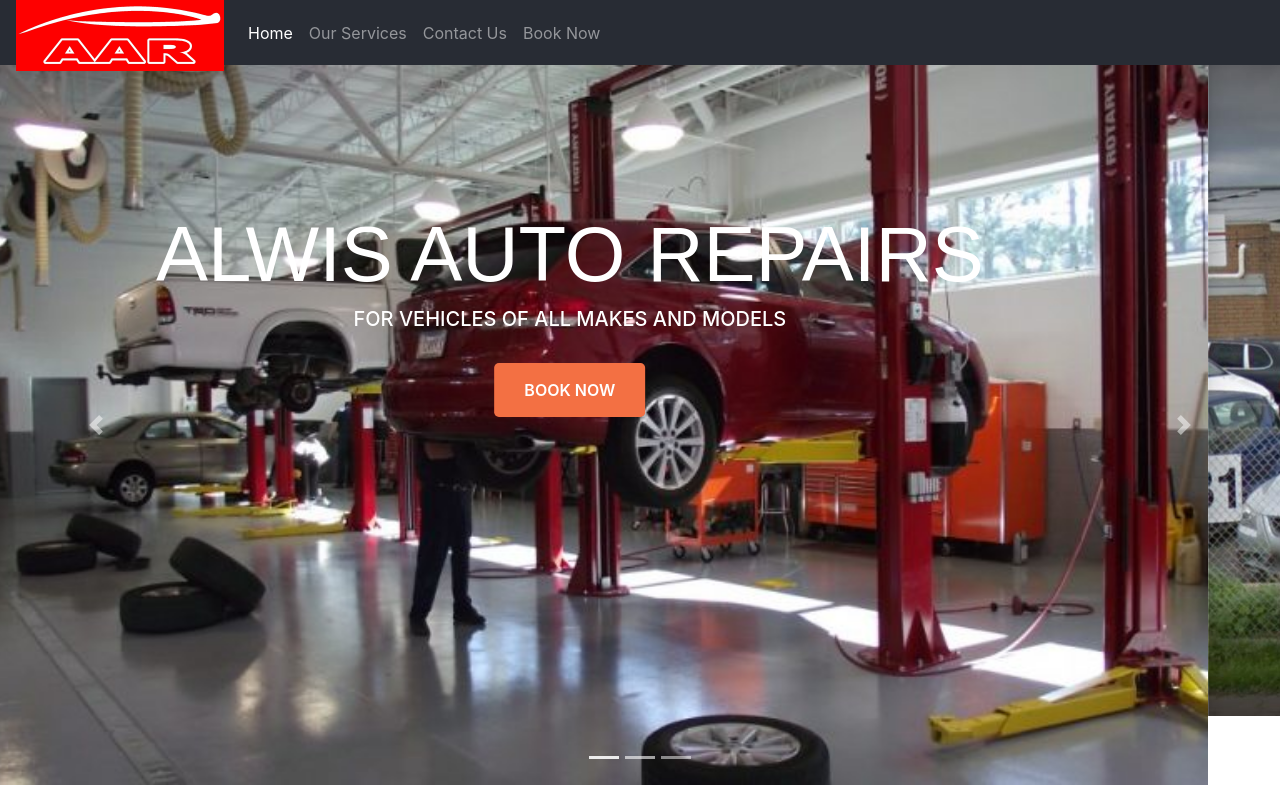
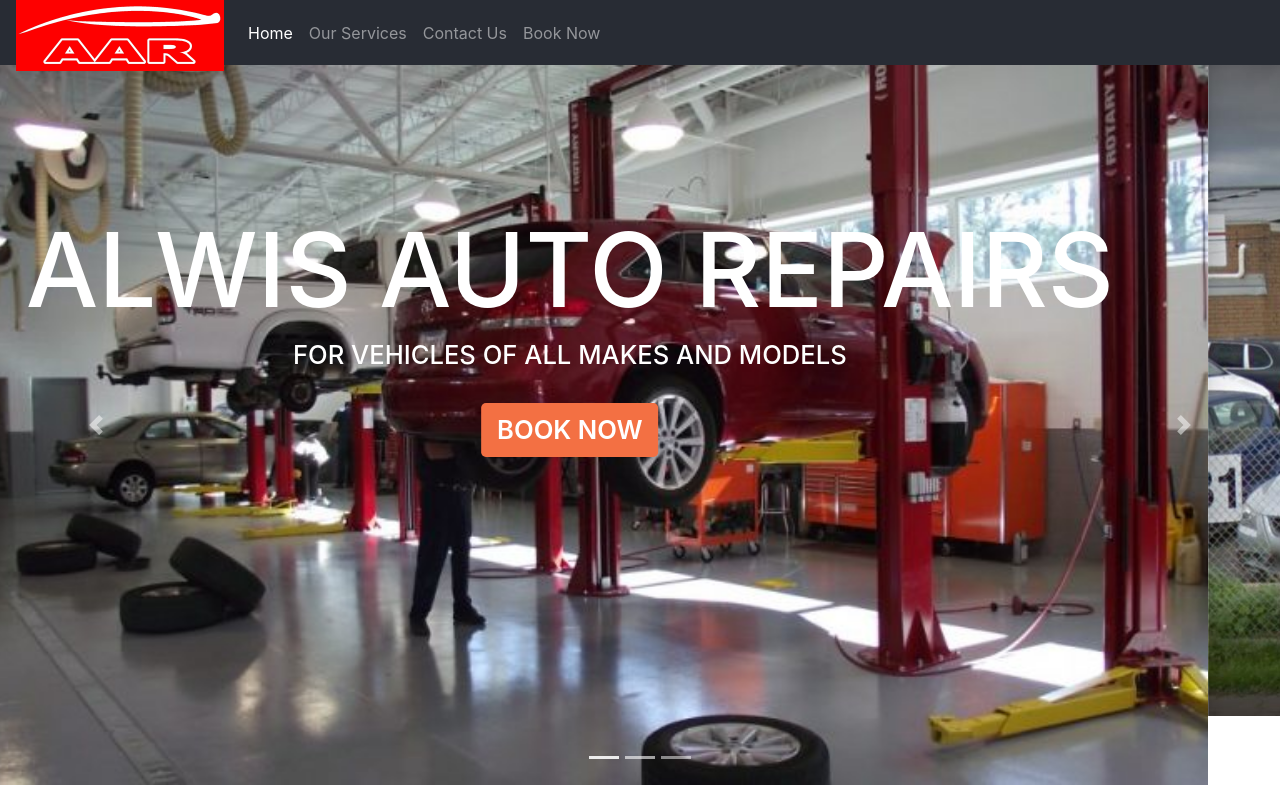
Before and after one commit to amindri/auto-website, a React (Create React App) app: page / in a window 1280 px wide. Built offline with nearby package versions, Linux system fonts and the light colour scheme.

Commit message:
removing fixed sizes

```diff
--- a/src/components/Carousle/Carousle.css
+++ b/src/components/Carousle/Carousle.css
@@ -7,22 +7,22 @@
     color: #fff;
 }
 
-.header-text h2 {
-    font-size: 78px;
+.header-text h1{
+    text-align: center;
+    /*font-size: calc(40px + (26 - 14) * ((100vw - 300px) / (1600 - 300)));*/
+    /*line-height: calc(1.3em + (1.5 - 1.2) * ((100vw - 300px)/(1600 - 300)));*/
+    font-size: 8vw;
     text-transform: uppercase;
-    line-height: 90px;
-    font-family: fantasy;
 }
 
-.header-text h2 span {
-    background-color: transparent;
-    padding: 10px;
+.header-text h5{
+    text-align: center;
+    font-size: 2vw;
 }
 
 
 .btn-theme {
-    font-size: 16px;
-    padding: 15px 30px;
+    font-size: 2vw;
     display: inline-block;
     background-color: #F37043 !important;
     color: #fff;
--- a/src/components/Carousle/Carousle.js
+++ b/src/components/Carousle/Carousle.js
@@ -4,8 +4,8 @@
 import two from '../../img/2.jpg';
 import './Carousle.css';
 
-function Carousle () {
-    return(
+function Carousle() {
+    return (
         <div id="carouselExampleIndicators" className="carousel slide" data-ride="carousel">
             <ol className="carousel-indicators">
                 <li data-target="#carouselExampleIndicators" data-slide-to="0" className="active"/>
@@ -16,54 +16,71 @@
                 <div className="carousel-item active">
                     <img className="d-block w-100" src={zero} alt="First slide"/>
                     <div className="header-text">
-                        <div className="text-center">
-                            <h2>
-                                <span>alwis auto repairs</span>
-                            </h2>
+                        <div className="row justify-content-center">
+                            <h1>
+                                alwis auto repairs
+                            </h1>
+                        </div>
+                        <div className="row justify-content-center">
                             <h5>FOR VEHICLES OF ALL MAKES AND MODELS</h5>
-                            <br/>
-                            <a target="_blank" className="btn-lg btn-theme" href="https://alwis.simplybook.me/v2/">Book Now</a>
-
+                        </div>
+                        <br/>
+                        <div className="row justify-content-center">
+                            <a target="_blank" className="btn-lg btn-theme"
+                               href="https://alwis.simplybook.me/v2/">Book Now</a>
                         </div>
                     </div>
                 </div>
                 <div className="carousel-item">
                     <img className="d-block w-100" src={one} alt="Second slide"/>
                     <div className="header-text">
-                        <div className="text-center">
-                            <h5>SPECIALISED FOR</h5>
-                            <h2>
-                                <span>European Cars</span>
-                            </h2>
-                            <br/>
-                            <a target="_blank" className="btn-lg btn-theme" href="https://alwis.simplybook.me/v2/">Book Now</a>
+                        <div className="row justify-content-center"><h5>SPECIALISED FOR</h5></div>
+                        <div className="row justify-content-center">
+                            <h1>
+                                European Cars
+                            </h1>
+                        </div>
+                        <br/>
+                        <div className="row justify-content-center">
+                            <a target="_blank" className="btn-lg btn-theme"
+                               href="https://alwis.simplybook.me/v2/">Book Now</a>
                         </div>
                     </div>
                 </div>
                 <div className="carousel-item">
                     <img className="d-block w-100" src={two} alt="Third slide"/>
                     <div className="header-text">
-                        <div className="text-center">
-                            <h4>FREE QUOTES</h4>
-                            <h2>
-                                <span>FRIENDLY SERVICE</span>
-                            </h2>
-                            <h3>CALL 082612856</h3>
-                            <br/>
-                            <a target="_blank" className="btn-lg btn-theme" href="https://alwis.simplybook.me/v2/">Book Now</a>
+                        <div className="row justify-content-center">
+                            <h5>FREE QUOTES</h5>
                         </div>
+                        <div className="row justify-content-center">
+                            <h1>
+                                FRIENDLY SERVICE
+                            </h1>
+                        </div>
+                        <div className="row justify-content-center">
+                            <h5>CALL 082612856</h5>
+                        </div>
+                        <br/>
+                        <div className="row justify-content-center">
+                            <a target="_blank" className="btn-lg btn-theme"
+                               href="https://alwis.simplybook.me/v2/">Book Now</a>
+                        </div>
+
                     </div>
                 </div>
             </div>
-            <a className="carousel-control-prev" href="#carouselExampleIndicators" role="button" data-slide="prev">
+            <a className="carousel-control-prev" href="#carouselExampleIndicators" role="button"
+               data-slide="prev">
                 <span className="carousel-control-prev-icon" aria-hidden="true"></span>
                 <span className="sr-only">Previous</span>
             </a>
-            <a className="carousel-control-next" href="#carouselExampleIndicators" role="button" data-slide="next">
+            <a className="carousel-control-next" href="#carouselExampleIndicators" role="button"
+               data-slide="next">
                 <span className="carousel-control-next-icon" aria-hidden="true"></span>
                 <span className="sr-only">Next</span>
             </a>
         </div>);
-}
+    }
 
-export default Carousle;
+                export default Carousle;
```
